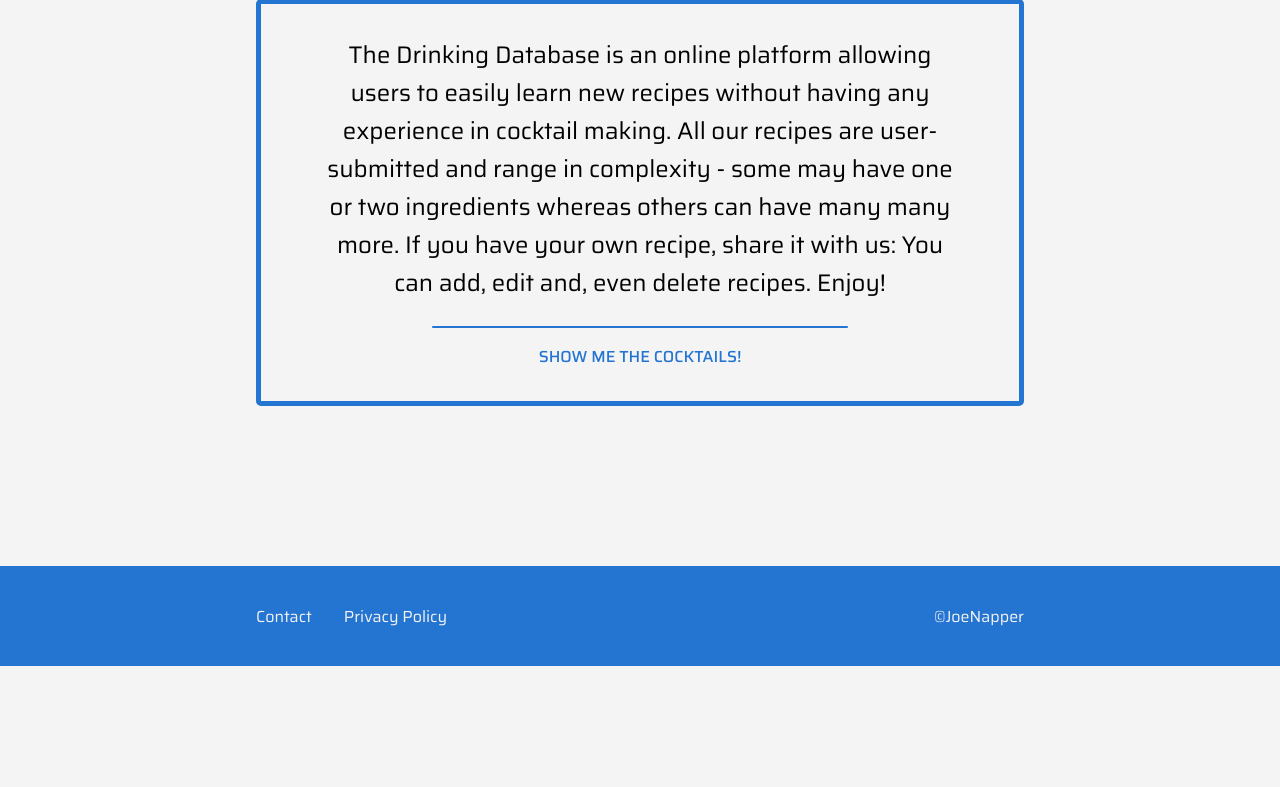
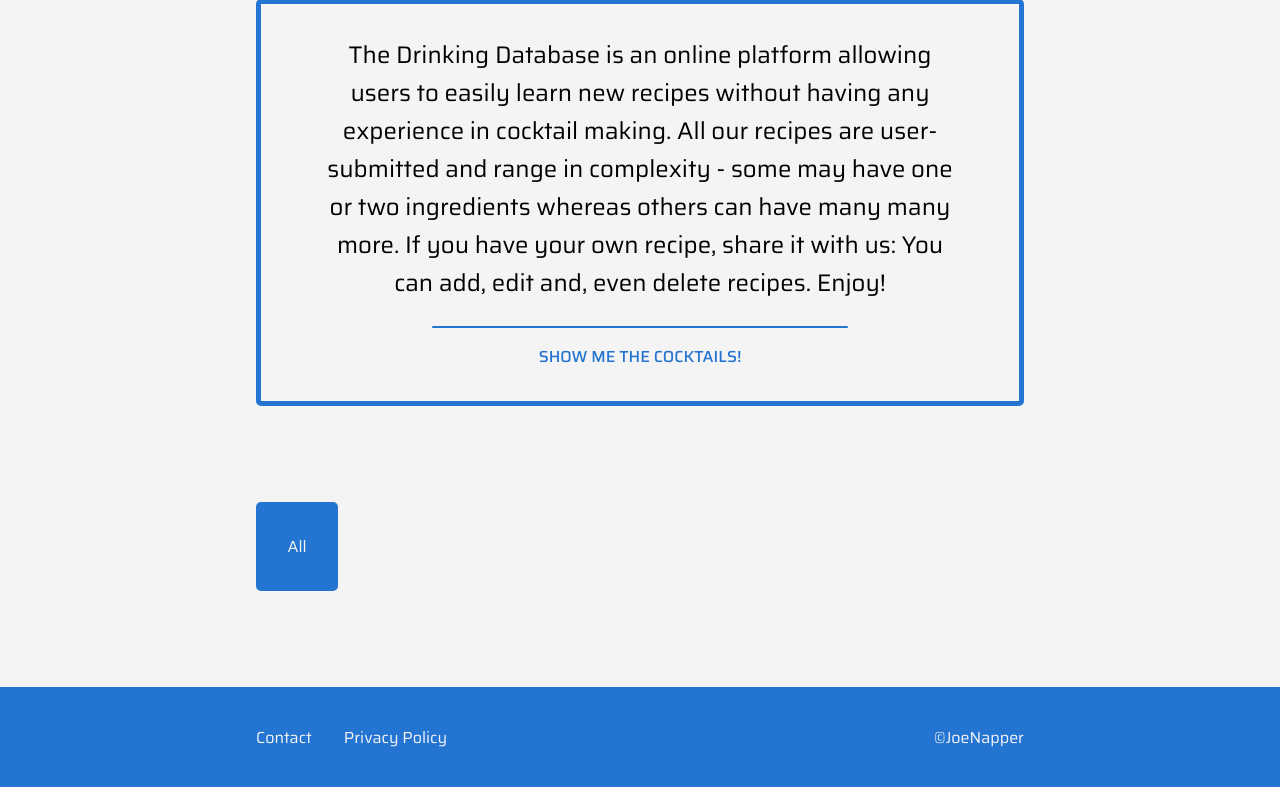
Before and after one commit to joenapper/drinking-hub, a Flask app: page / in a window 1280 px wide. Shown: the part 295-1082 px from the top of the page. Before the commit the page ends 961 px from the top, so only its background shows below. Run offline with Flask 2, Linux system fonts and the light colour scheme; data that the repository does not hold is empty; some libraries are stand-ins or nearby versions.

Commit message:
Linked all cocktails from the landing page

```diff
--- a/templates/index.html
+++ b/templates/index.html
@@ -21,6 +21,7 @@
             {% for liquor in liquors %}
                 <a href="/find_cocktails?search={{ liquor.liquor_name }}"><p class="category">{{ liquor.liquor_name }}</p></a>
             {% endfor %}
+                <a href="{{url_for('get_drinks')}}"><p class="category">All</p></a>
         </div>
     </section>
     <!-- End -->
```
